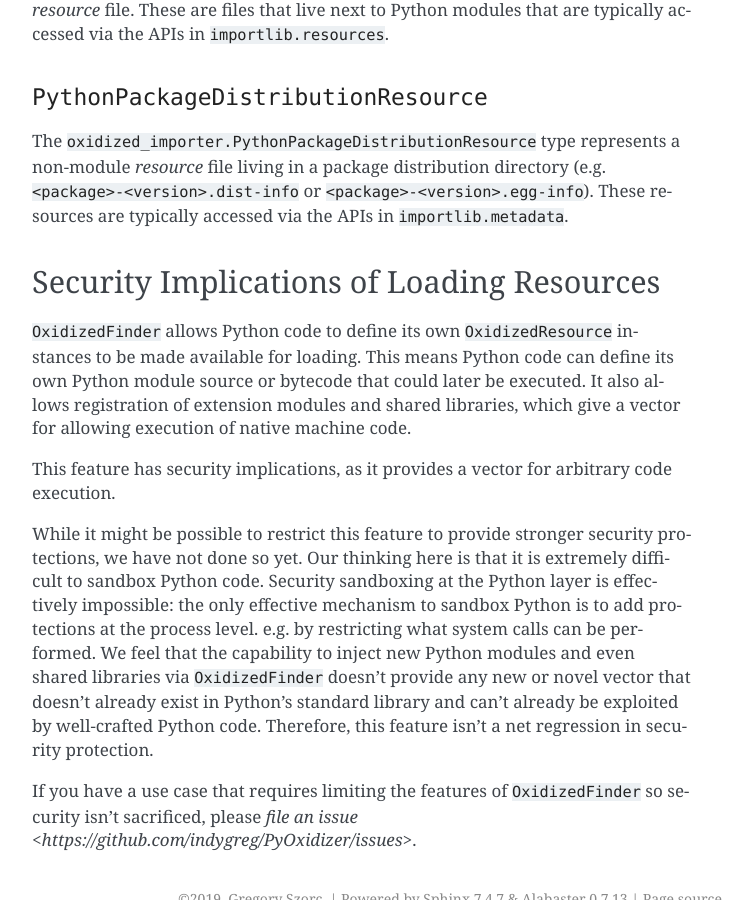
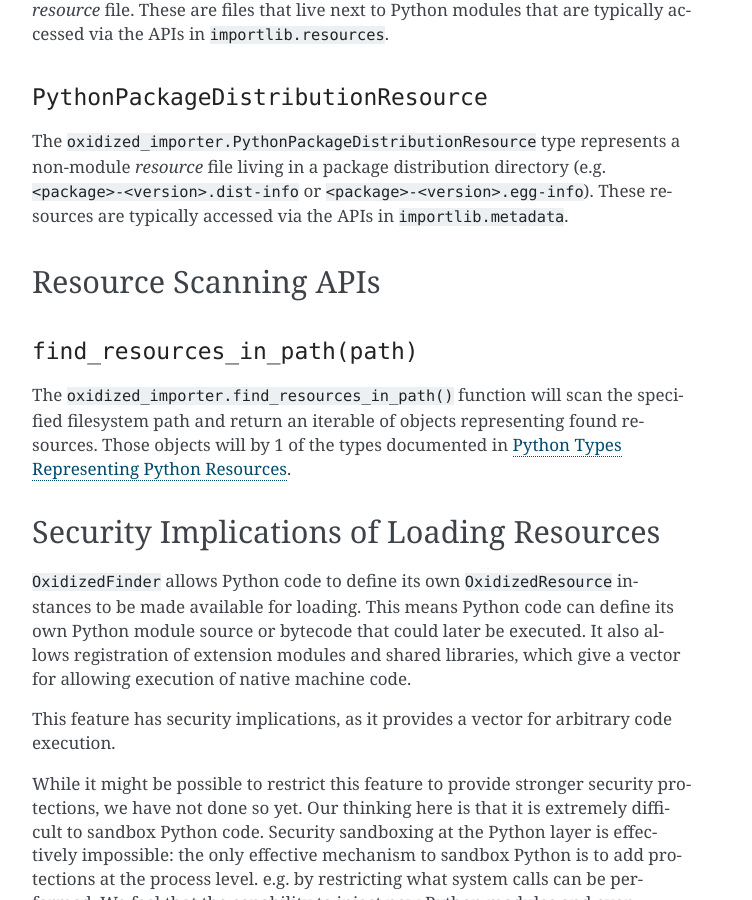
Before and after one commit to indygreg/PyOxidizer, a Sphinx documentation site: the page built from docs/oxidized_importer.rst, in a window 1280 px wide and 900 px high, scrolled down 13040 px. Shown: the whole window, without its empty margins (388-1140 px from the left). Built offline with Sphinx 7.4.7, drawn with Linux system fonts in a browser that asks for light colours; the version number could not be read and is left out; some of the changed text lies outside the part shown.

Commit message:
docs: document find_resources_in_path

```diff
--- a/docs/oxidized_importer.rst
+++ b/docs/oxidized_importer.rst
@@ -584,6 +584,8 @@
 ``shared_library``
    A shared library. e.g. a ``.so`` or ``.dll``.
 
+.. _python_resource_types:
+
 Python Types Representing Python Resources
 ==========================================
 
@@ -627,6 +629,19 @@
 (e.g. ``<package>-<version>.dist-info`` or ``<package>-<version>.egg-info``).
 These resources are typically accessed via the APIs in ``importlib.metadata``.
 
+Resource Scanning APIs
+======================
+
+.. _find_resources_in_path:
+
+``find_resources_in_path(path)``
+--------------------------------
+
+The ``oxidized_importer.find_resources_in_path()`` function will scan the
+specified filesystem path and return an iterable of objects representing
+found resources. Those objects will by 1 of the types documented in
+:ref:`python_resource_types`.
+
 Security Implications of Loading Resources
 ==========================================
 
```
